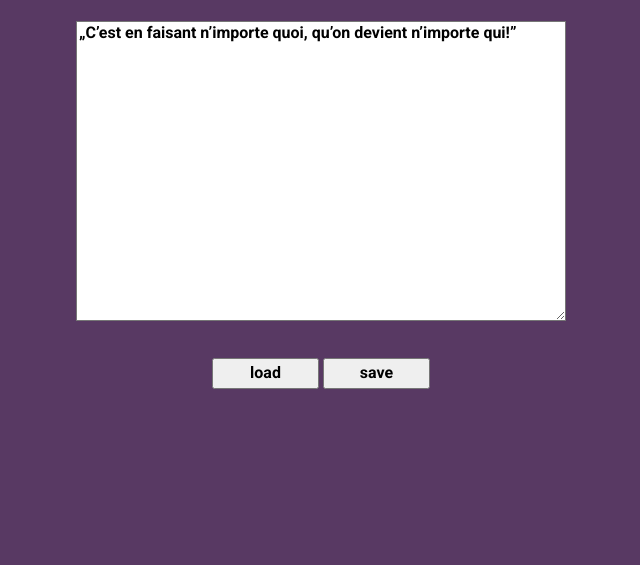
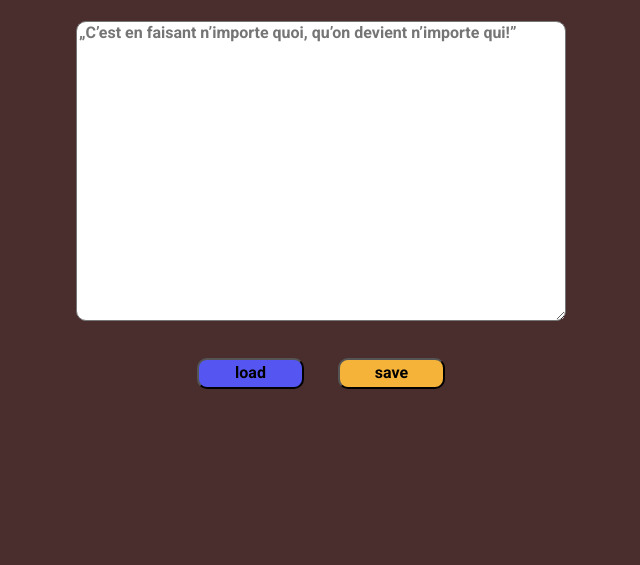
Before and after one commit to m-slezak/simple-editor, a website built with webpack: page src/pages/index.html in a window 1280 px wide. Shown: the part 235-800 px from the top of the page, without its empty margins (319-959 px from the left). Built offline with nearby package versions, Linux system fonts and the light colour scheme.

Commit message:
Simple text editor v.1.0.0

```diff
--- a/src/js/index.js
+++ b/src/js/index.js
@@ -1,4 +1,4 @@
-import '../scss/main.scss';
+import "../scss/main.scss";
 
 // uncomment the lines below to enable PWA
 // import {registerSW} from './pwa.js';
@@ -6,4 +6,19 @@ import '../scss/main.scss';
 
 /* place your code below */
 
-console.log('HELLO 🚀')
+console.log("HELLO 🚀");
+
+const textarea = document.querySelector('.textarea--js');
+
+const save = document.querySelector('.button__save--js');
+const load = document.querySelector('.button__load--js');
+
+save.addEventListener('click', (e) => {
+  e.preventDefault();
+  localStorage.setItem('entry', textarea.value);
+});
+
+load.addEventListener('click', (e) => {
+  e.preventDefault();
+  textarea.value = localStorage.getItem('entry');
+});
--- a/src/pages/index.html
+++ b/src/pages/index.html
@@ -8,9 +8,9 @@
     <!-- Title -->
     <meta property="og:title" content="" />
     <!-- OPTIONAL description. 2-4 sentences. -->
-    <meta property="og:description" content="" />
+    <meta property="og:description" content="Simple text editor" />
     <!-- full url with http(s) ie. https://maciejkorsan.github.io/my-repo/ -->
-    <meta property="og:url" content="" />
+    <meta property="og:url" content="https://m-slezak.github.io/simple-editor/" />
     <!-- full url to the image with http(s) ie. https://maciejkorsan.github.io/my-repo/assets/img/fb.png. Facebook suggests at least 1200 x 630. -->
     <meta
       property="og:image"
@@ -147,7 +147,7 @@
   <body>
     <h1 class="title title--js">My editor</h1>
     <p>
-      <textarea class="textarea textarea--js">„C’est en faisant n’importe quoi, qu’on devient n’importe qui!”</textarea>
+      <textarea class="textarea textarea--js" placeholder="„C’est en faisant n’importe quoi, qu’on devient n’importe qui!”"></textarea>
     </p>
     <p class="buttons">
     <button class="button__load button__load--js" >load</button>
--- a/src/scss/main.scss
+++ b/src/scss/main.scss
@@ -3,7 +3,7 @@
 
 
 body {
-  background: #583963;
+  background: #4A2E2E;
   color: #fff;
   display: flex;
   flex-direction: column;
@@ -20,16 +20,27 @@ body {
   height: 294px;
   color: black;
   background: white;
+  border-radius: 10px;
 }
+
 .buttons{
-  float: left;
+  justify-content: space-between;
 }
+
 .button__load{
   width: 107px;
   height: 31px;
+  background: #5555F2;
+  border-radius: 10px;
+  margin-right: 30px;
+
+
+
 }
 
 .button__save{
   width: 107px;
   height: 31px;
+  background: #F5B339;
+  border-radius: 10px;
 }
```
Also changed, not shown: public/manifest.json.
